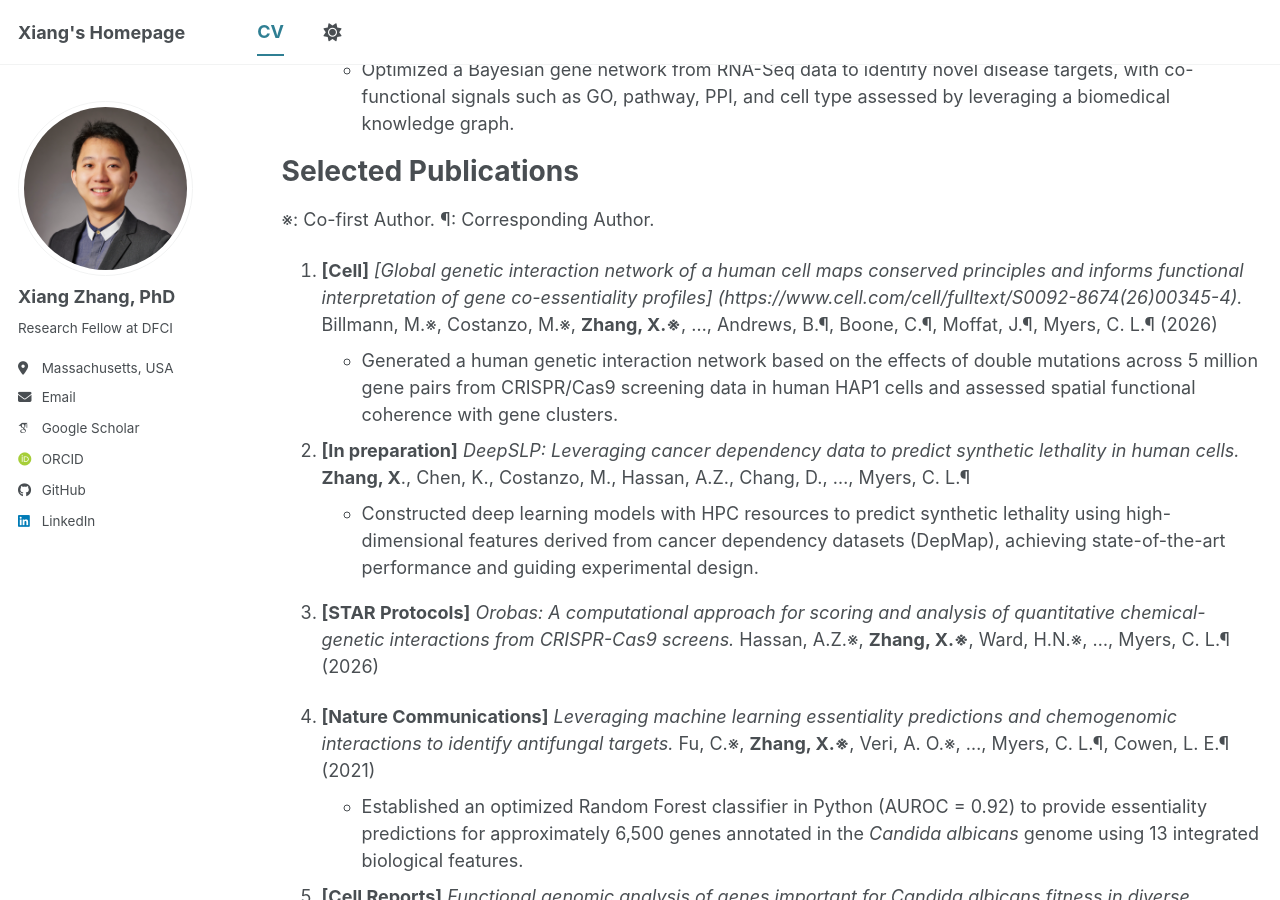
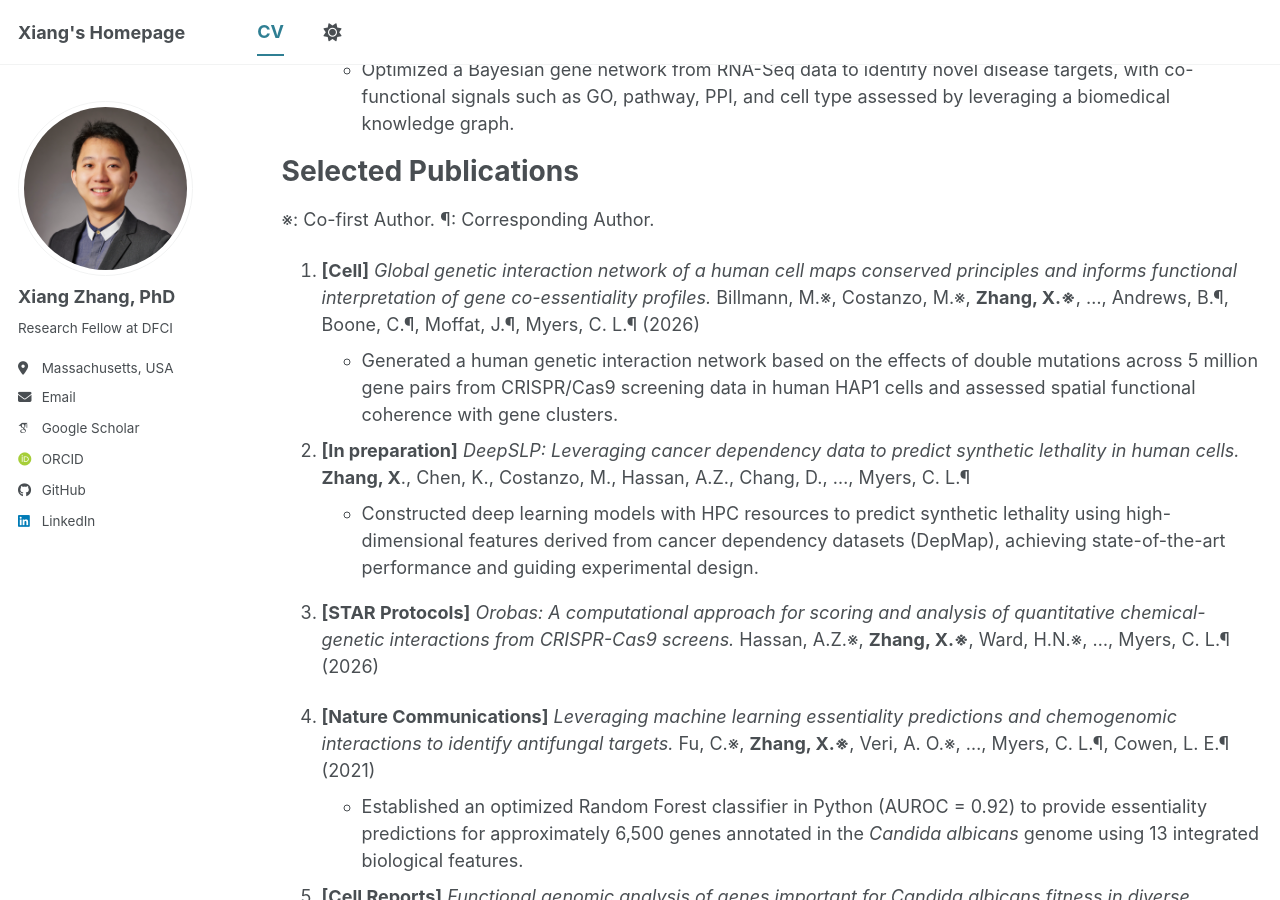
Before and after one commit to Karashan/Karashan.github.io, a Jekyll site: the page built from _pages/cv.md, in a window 1280 px wide and 900 px high, scrolled down 855 px. Built offline with Jekyll 4.4.1, drawn with Linux system fonts in a browser that asks for light colours; some web fonts are replaced; a script bundle is joined from its source files by our own code; library files that are not in the unit come from our copies; some of the changed lines change nothing that is shown.

Commit message:
Update cv.md

```diff
--- a/_pages/cv.md
+++ b/_pages/cv.md
@@ -38,7 +38,7 @@ Selected Publications
 ======
 ※: Co-first Author. ¶: Corresponding Author.
 
-1. **[Cell]** *[Global genetic interaction network of a human cell maps conserved principles and informs functional interpretation of gene co-essentiality profiles] (https://www.cell.com/cell/fulltext/S0092-8674(26)00345-4).* Billmann, M.※, Costanzo, M.※, **Zhang, X.※**,  ..., Andrews, B.¶, Boone, C.¶, Moffat, J.¶, Myers, C. L.¶ (2026)
+1. **[Cell]** *Global genetic interaction network of a human cell maps conserved principles and informs functional interpretation of gene co-essentiality profiles.* Billmann, M.※, Costanzo, M.※, **Zhang, X.※**,  ..., Andrews, B.¶, Boone, C.¶, Moffat, J.¶, Myers, C. L.¶ (2026)
    * Generated a human genetic interaction network based on the effects of double mutations across 5 million gene pairs from CRISPR/Cas9 screening data in human HAP1 cells and assessed spatial functional coherence with gene clusters.
 
 2. **[In preparation]** *DeepSLP: Leveraging cancer dependency data to predict synthetic lethality in human cells.* **Zhang, X**., Chen, K., Costanzo, M., Hassan, A.Z., Chang, D., ...,  Myers, C. L.¶
```
